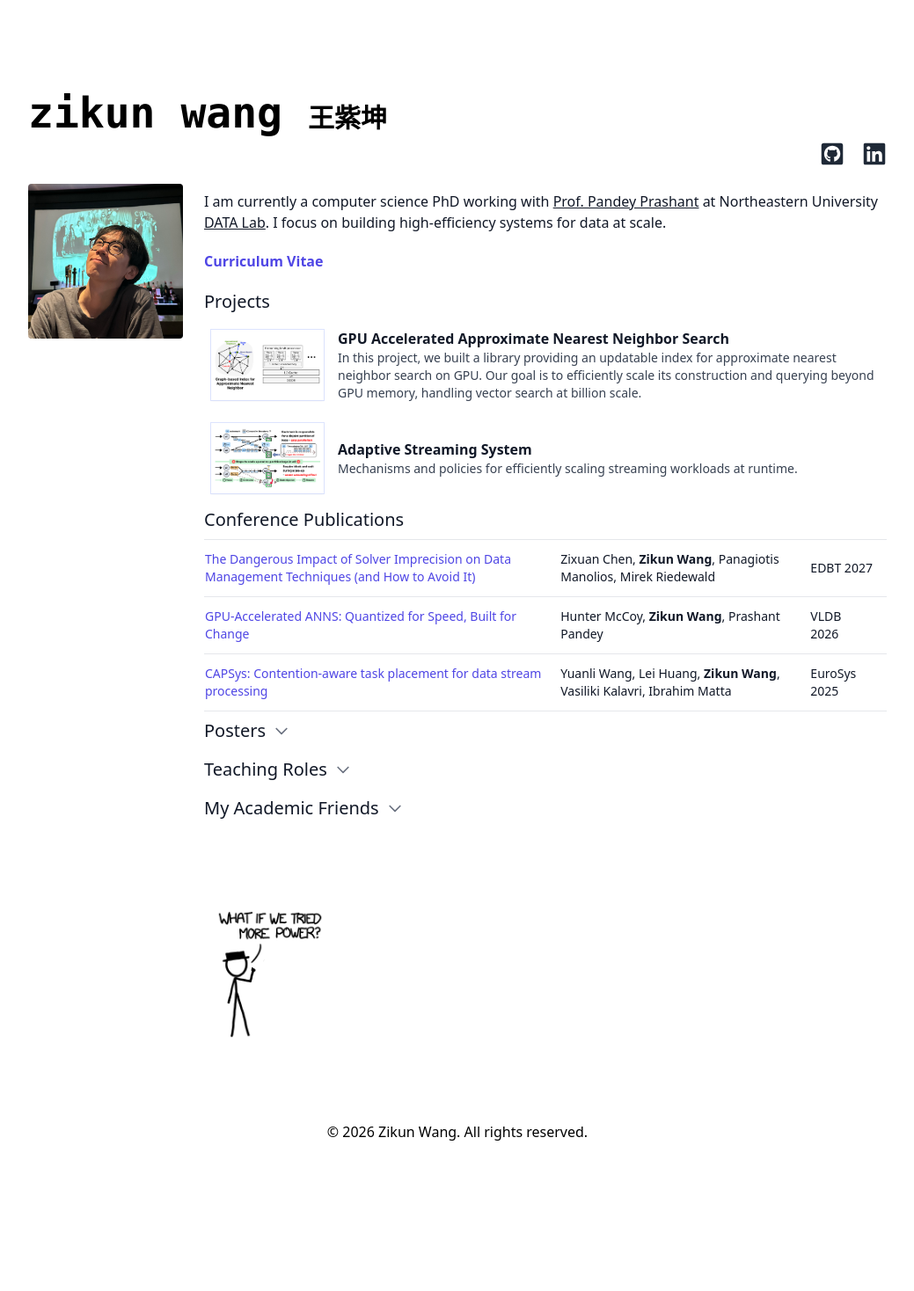
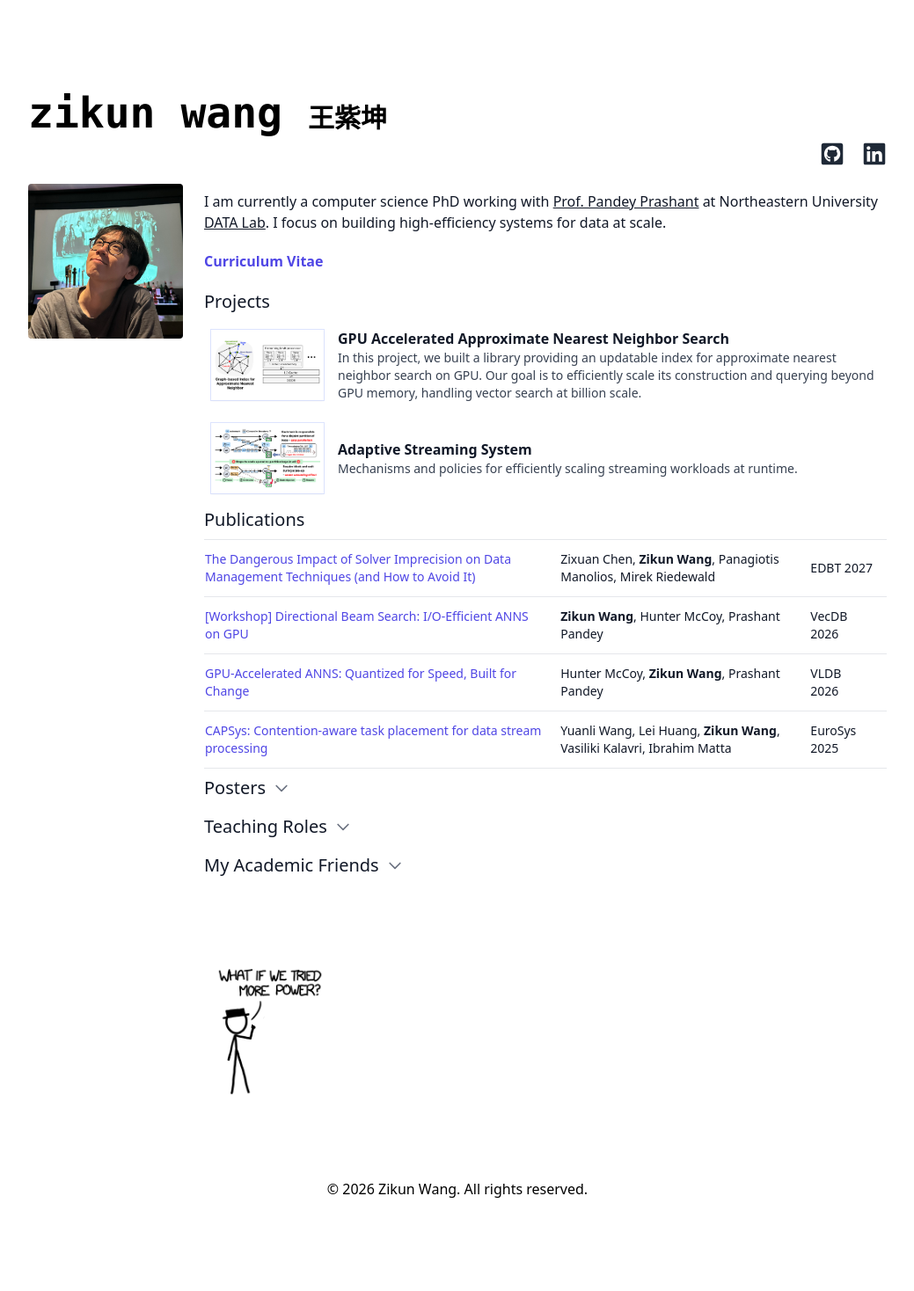
Before and after one commit to zikunw/zikunw.github.io, a Jekyll site: the page built from index.html, in a window 1280 px wide. Shown: the whole page at 88% size, without its empty margins (120-1159 px from the left). Built offline with Jekyll 4.4.1, drawn with Linux system fonts in a browser that asks for light colours; nearby versions of some CDN libraries; before the commit the page ends 1403 px from its top, so only the background shows below that.

Commit message:
update directional paper

```diff
--- a/index.html
+++ b/index.html
@@ -53,7 +53,7 @@ description: Zikun Wang's personal website.
     </ul>
 
     <h2 class="text-gray-900 my-2 text-xl">
-      Conference Publications
+      Publications
     </h2>
 
     <table class="w-full text-left border-collapse text-sm">
@@ -64,6 +64,13 @@ description: Zikun Wang's personal website.
           </td>
           <td class="py-3 pr-4">Zixuan Chen, <b>Zikun Wang</b>, Panagiotis Manolios, Mirek Riedewald</td>
           <td class="py-3 pr-4">EDBT 2027</td>
+        </tr>
+        <tr class="border-t border-b border-gray-200">
+          <td class="py-3 pr-4 text-indigo-600"">
+            [Workshop] Directional Beam Search: I/O-Efficient ANNS on GPU
+          </td>
+          <td class="py-3 pr-4"><b>Zikun Wang</b>, Hunter McCoy, Prashant Pandey</td>
+          <td class="py-3 pr-4">VecDB 2026</td>
         </tr>
         <tr class="border-t border-b border-gray-200">
           <td class="py-3 pr-4">
```
